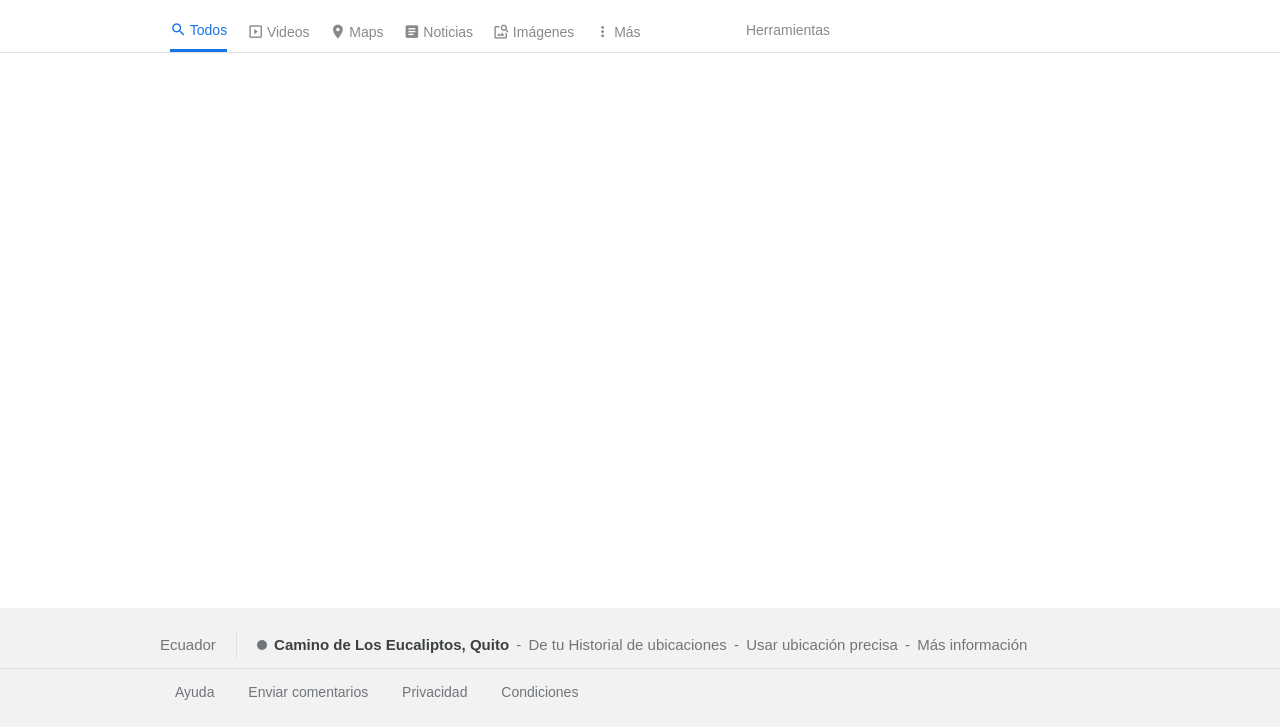
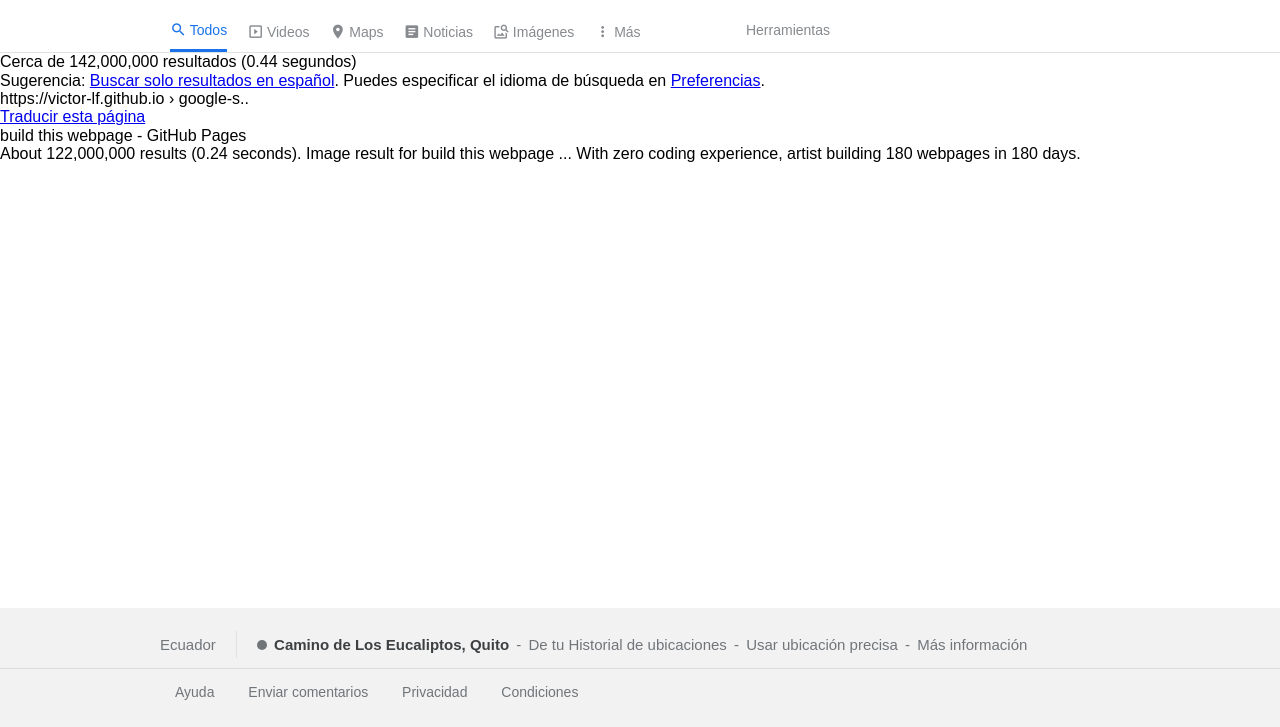
Before and after one commit to o0oDanielHaroo0o/google-search-results, a plain HTML site: page index.html in a window 1280 px wide. Shown: the part 73-800 px from the top of the page. Drawn offline with Linux system fonts and the light colour scheme.

Commit message:
EMPEZAR ESTRUCTURA DEL MAIN

```diff
--- a/css/styles.css
+++ b/css/styles.css
@@ -6,7 +6,7 @@
   position: relative;
   /* padding-bottom: 10vh; */
   min-height: 100vh;
-  font-family: arial, sans-serif;
+  font-family: sans-serif;
 }
 
 .header {
@@ -129,10 +129,12 @@
 }
 
 .main {
+  border-top: 1px solid #dfe1e5;
+}
+
+.main-content{
   display: flex;
-  align-items: center;
-  justify-content: center;
-  border-top: 1px solid #dfe1e5;
+  flex-direction: column;
 }
 
 .footer {
@@ -167,15 +169,15 @@
   height: 10px;
   margin-left: 20px;
   border-radius: 50%;
-  background-color: #70757A;
+  background-color: #70757a;
 }
 
-.location{
+.location {
   font-weight: bold;
-  color: #3C4043;
+  color: #3c4043;
 }
 
-.footer-top-item{
+.footer-top-item {
   padding-left: 3px;
 }
 
--- a/index.html
+++ b/index.html
@@ -88,10 +88,24 @@
             </div>
         </div>
     </header>
+
     <main class="main">
 
+        <div class="main-content">
 
+            <div class="results">Cerca de 142,000,000 resultados (0.44 segundos)</div>
+            <div class="suggestions">Sugerencia: <a href="#">Buscar solo resultados en español</a>. Puedes especificar el idioma de búsqueda en <a href="#">Preferencias</a>.</div>
+            <div class="result-container">
+                <div class="result-top">
+                    <div class="top-url">https://victor-lf.github.io › google-s..</div>
+                    <div class="triangle"></div>
+                    <div class="translate"><a href="#">Traducir esta página</a></div>
+                </div>
+                <div class="result-title">build this webpage - GitHub Pages</div>
+                <div class="result-summary">About 122,000,000 results (0.24 seconds). Image result for build this webpage ... With zero coding experience, artist building 180 webpages in 180 days.</div>
+            </div>
 
+        </div>
 
     </main>
     <footer class="footer">
```
